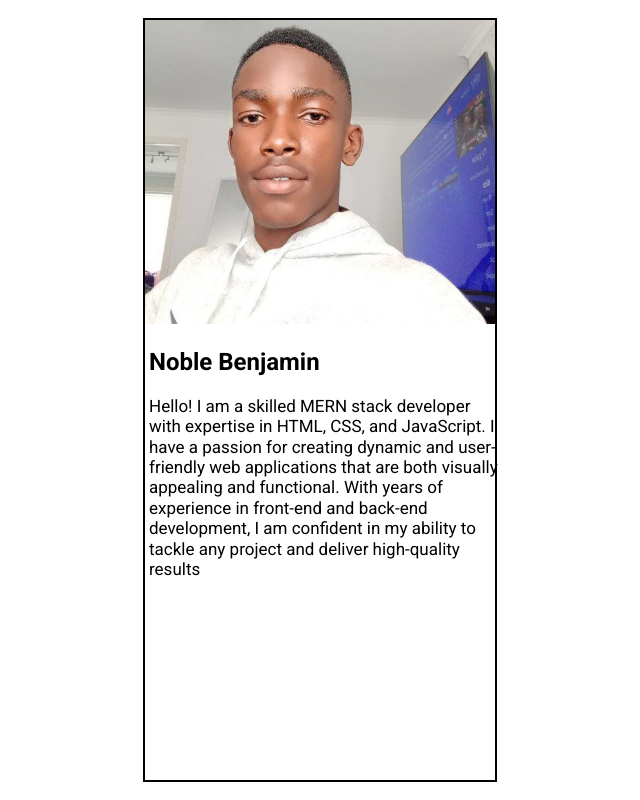
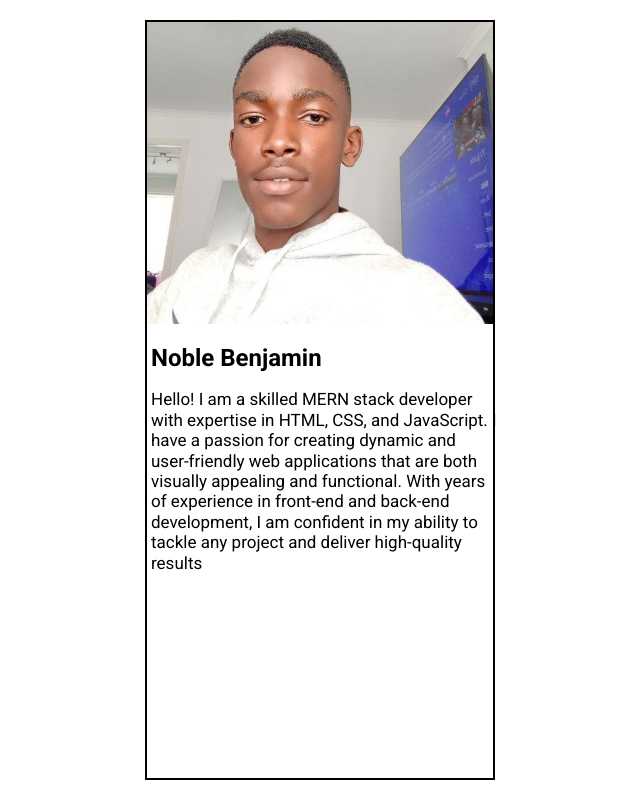
Before and after one commit to NOBLE2008/Profile-Card-V1, a React (Vite) app: page / in a window 1280 px wide. Shown: the whole page, without its empty margins (320-960 px from the left). Built offline with nearby package versions, Linux system fonts and the light colour scheme.

Commit message:
Styled the Paragraph text

```diff
--- a/src/App.css
+++ b/src/App.css
@@ -27,6 +27,7 @@ body {
   padding-top: 0px;
   padding-bottom: 0px;
   border: black solid 2px;
+  box-sizing: border-box;
 }
 
 #picture{
@@ -41,9 +42,21 @@ img{
 
 #text{
   width: 100%;
-  height: 45%;
+  height: 43%;
   padding: 4px;
   padding-right: 4px;
+}
+
+p{
+  font-size: 16px;
+  line-height: 1.2;
+  font-family: 'Roboto', sans-serif;
+}
+
+h2{
+  font-family: 'Roboto', sans-serif;
+  margin-top: 16px;
+  margin-bottom: 16px;
 }
 
 p{
@@ -51,7 +64,3 @@ p{
   line-height: 1.2;
   font-family: 'Roboto', sans-serif;
 }
-
-h2{
-  font-family: 'Roboto', sans-serif;
-}
```
